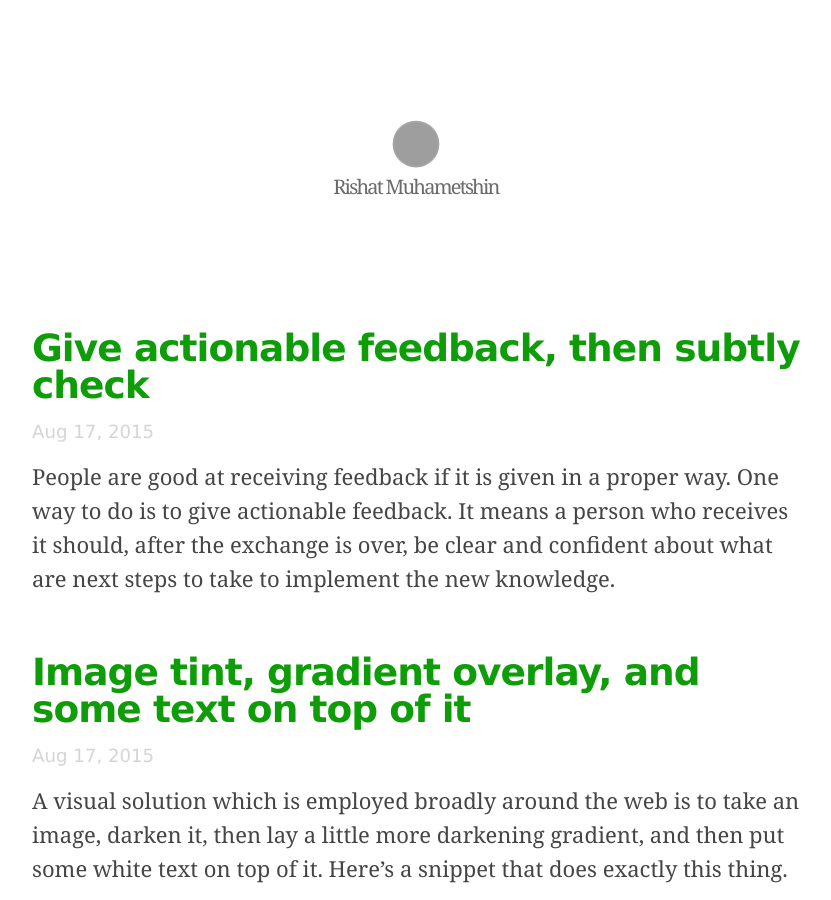
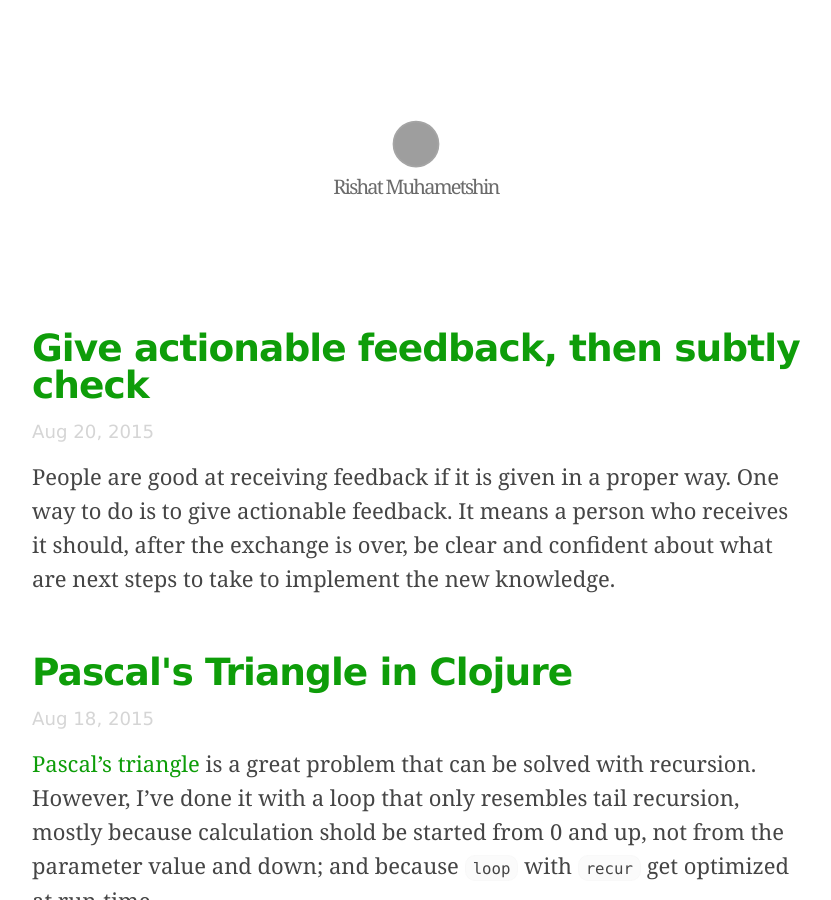
Before and after one commit to taxigy/taxigy.github.io, a Jekyll site: the page built from index.html, in a window 1280 px wide and 900 px high. Shown: the whole window, without its empty margins (224-1055 px from the left). Built offline with Jekyll 4.4.1, drawn with Linux system fonts in a browser that asks for light colours; nearby versions of some CDN libraries; Markdown is read by kramdown in place of the engine named in the settings; some of the changed lines change nothing that is shown; grey boxes are pictures that could not be loaded.

Commit message:
new post: pascal triangle in clojure

````diff
--- /dev/null
+++ b/_posts/2015-08-18-pascal-triangle.markdown
@@ -0,0 +1,119 @@
+---
+layout: post
+title: "Pascal's Triangle in Clojure"
+date: 2015-08-18
+categories: coding
+---
+
+[Pascal's triangle](https://en.wikipedia.org/wiki/Pascal%27s_triangle) is a great problem that can be solved with recursion. However, I've done it with a loop that only resembles tail recursion, mostly because calculation shold be started from 0 and up, not from the parameter value and down; and because `loop` with `recur` get optimized at run-time.
+
+[tic;smtc](https://en.wikiquote.org/wiki/Linus_Torvalds):
+
+```clojure
+(defn pascal [n]
+    (cond
+        (= n 0)
+            []
+        (= n 1)
+            [1]
+        :else
+            (loop [iteration 1 lst [1] result []]
+                (if (<= iteration n)
+                    (recur
+                        (+ iteration 1)
+                        (vec
+                            (concat
+                                [1]
+                                (map
+                                    #(apply + %)
+                                    (partition 2 1 lst))
+                                [1]))
+                        (conj result lst))
+                    result))))
+```
+
+It then outputs a vector of vectors that each has proper binomial coefficients:
+
+```clojure
+(pascal 0)
+;;=> []
+
+(pascal 1)
+;;=> [1]
+
+(pascal 2)
+;;=> [[1] [1 1]]
+
+(pascal 3)
+;;=> [[1] [1 1] [1 2 1]]
+
+(pascal 10)
+;;=> [[1] [1 1] [1 2 1] [1 3 3 1] [1 4 6 4 1] [1 5 10 10 5 1] [1 6 15 20 15 6 1] [1 7 21 35 35 21 7 1] [1 8 28 56 70 56 28 8 1] [1 9 36 84 126 126 84 36 9 1]]
+
+(pascal 25)
+;;=> [[1] [1 1] [1 2 1] [1 3 3 1] [1 4 6 4 1] [1 5 10 10 5 1] [1 6 15 20 15 6 1] [1 7 21 35 35 21 7 1] [1 8 28 56 70 56 28 8 1] [1 9 36 84 126 126 84 36 9 1] [1 10 45 120 210 252 210 120 45 10 1] [1 11 55 165 330 462 462 330 165 55 11 1] [1 12 66 220 495 792 924 792 495 220 66 12 1] [1 13 78 286 715 1287 1716 1716 1287 715 286 78 13 1] [1 14 91 364 1001 2002 3003 3432 3003 2002 1001 364 91 14 1] [1 15 105 455 1365 3003 5005 6435 6435 5005 3003 1365 455 105 15 1] [1 16 120 560 1820 4368 8008 11440 12870 11440 8008 4368 1820 560 120 16 1] [1 17 136 680 2380 6188 12376 19448 24310 24310 19448 12376 6188 2380 680 136 17 1] [1 18 153 816 3060 8568 18564 31824 43758 48620 43758 31824 18564 8568 3060 816 153 18 1] [1 19 171 969 3876 11628 27132 50388 75582 92378 92378 75582 50388 27132 11628 3876 969 171 19 1] [1 20 190 1140 4845 15504 38760 77520 125970 167960 184756 167960 125970 77520 38760 15504 4845 1140 190 20 1] [1 21 210 1330 5985 20349 54264 116280 203490 293930 352716 352716 293930 203490 116280 54264 20349 5985 1330 210 21 1] [1 22 231 1540 7315 26334 74613 170544 319770 497420 646646 705432 646646 497420 319770 170544 74613 26334 7315 1540 231 22 1] [1 23 253 1771 8855 33649 100947 245157 490314 817190 1144066 1352078 1352078 1144066 817190 490314 245157 100947 33649 8855 1771 253 23 1] [1 24 276 2024 10626 42504 134596 346104 735471 1307504 1961256 2496144 2704156 2496144 1961256 1307504 735471 346104 134596 42504 10626 2024 276 24 1]]
+```
+
+The code employs several cool features that Clojure provides:
+
+* `cond` decision tree,
+* `loop` + `recur` (of course), and
+* `partition` along with `map` to slice vector and map function to the slices.
+
+The first two aren't interesting. The latter is.
+
+Partitioning is a great tool to manipulate slices of a list or vector. In its shortest form, it takes a number of partitioned elements and a sequence:
+
+```clojure
+(partition 1 (list 1 2 3 4 5 6 7))
+;;=> ((1) (2) (3) (4) (5) (6) (7))
+```
+
+If three parameters are provided, the first defines the length of each partition, the second stands for *step*, and the third is list itself:
+
+```clojure
+(partition 2 1 (list 1 2 3 4 5 6 7))
+;;=> ((1 2) (2 3) (3 4) (4 5) (5 6) (6 7))
+
+(partition 3 3 (list 1 2 3 4 5 6 7))
+;;=> ((1 2 3) (4 5 6))
+```
+
+See that elements that don't fit into the slice are dropped off.
+
+Pascal's triangle is calculated the way that `i`th element is a sum of `i-1`th and `i`th elements of the sequence that was calculated at the previous step. This is why for every pair of elements in
+
+```clojure
+(partition 2 1 (list 1 3 4 3 1))
+;;=> ((1 3) (3 4) (4 3) (3 1))
+```
+
+we need to calculate its sum. The easiest way is to map with `map`.
+
+```clojure
+(map + (partition 2 1 (list 1 3 4 3 1)))
+;; ClassCastException Cannot cast clojure.lang.LazySeq to java.lang.Number
+```
+
+This happens because `+` is applied to sequence (say, `(1 3)`). To apply it to numeric values, we need to pick them from the initial sequence. But it's impossible to get (using `get`) an element from a lazy sequence by index. Before that, we need to cast it to vector:
+
+```clojure
+(map #(+ (get (vec %) 0) (get (vec %) 1)) (partition 2 1 (list 1 3 4 3 1)))
+;;=> (4 7 7 4)
+```
+
+The problem is that it's impossible to map sequence to `+`, so here `apply` enters the battle:
+
+```clojure
+(map #(apply + %) (partition 2 1 (list 1 3 4 3 1)))
+;;=> (4 7 7 4)
+```
+
+The last step is to ensure that first and last elements of the new sequence remain. Simply `concat` them:
+
+```clojure
+(concat [1] (map #(apply + %) (partition 2 1 (list 1 3 4 3 1))) [1])
+;;=> (1 4 7 7 4 1)
+```
+
+For convenience and validity of `conj`, make up vector from it. To do it, embrace with `vec`. Done.
--- a/_posts/2015-08-20-give-actionable-feedback-and-check.markdown
+++ b/_posts/2015-08-20-give-actionable-feedback-and-check.markdown
@@ -1,7 +1,7 @@
 ---
 layout: post
 title: "Give actionable feedback, then subtly check"
-date: 2015-08-17
+date: 2015-08-20
 categories: people
 ---
 
````
